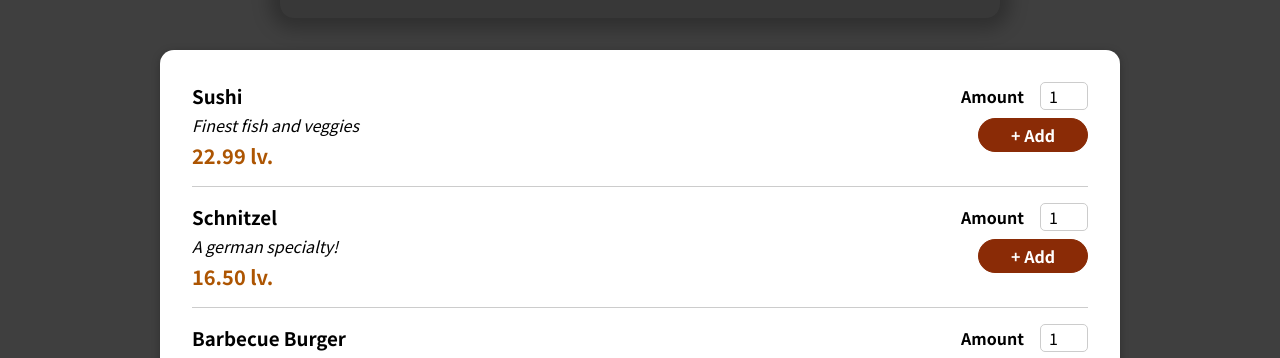
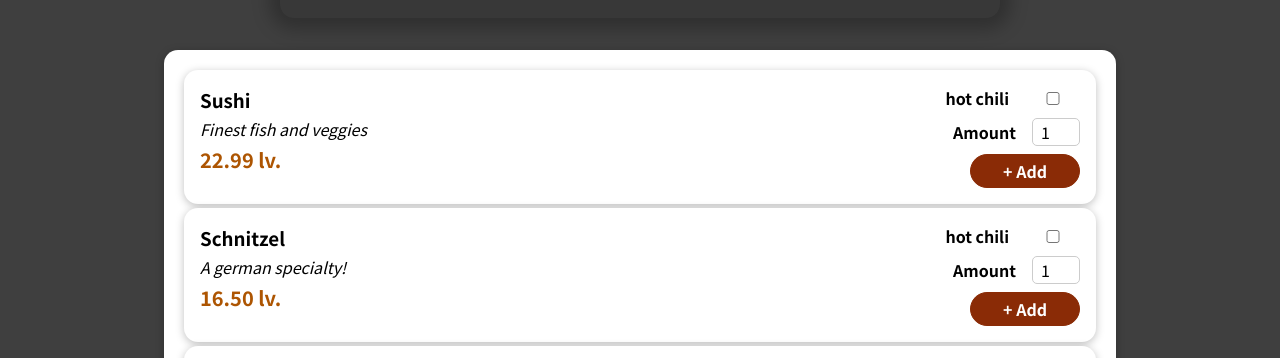
Before and after one commit to MrKolev/learning-project-React-5, a React (Create React App) app: page / in a window 1280 px wide. Shown: the part 455-813 px from the top of the page. Built offline with nearby package versions, Linux system fonts and the light colour scheme.

Commit message:
Adding a Cart Context

```diff
--- a/src/components/Meals/AvailableMeals.jsx
+++ b/src/components/Meals/AvailableMeals.jsx
@@ -12,7 +12,6 @@ export const AvailadleMeals = () => {
             price={meal.price}
             key={meal.id}
         />
-
     ));
 
     return <section className={styles.meals}>
--- a/src/components/Meals/MealsItem/MealItem.module.css
+++ b/src/components/Meals/MealsItem/MealItem.module.css
@@ -1,9 +1,12 @@
 .meal {
     display: flex;
     justify-content: space-between;
-    margin: 1rem;
-    padding-bottom: 1rem;
-    border-bottom: 1px solid #ccc;
+    /* border-bottom: 1px solid #ccc; */
+    padding: 1rem;
+    box-shadow: 0 2px 8px rgba(0, 0, 0, 0.25);
+    border-radius: 14px;
+    background-color: white;
+    margin: 4px;
   }
 
   .meal h3 {
--- a/src/components/Meals/MealsItem/MealItemForm.module.css
+++ b/src/components/Meals/MealsItem/MealItemForm.module.css
@@ -1,5 +1,7 @@
 .form {
     text-align: right;
+    width: 50%;
+
   }
 
   .form button {
--- a/src/components/Meals/MealsItem/MealsItem.jsx
+++ b/src/components/Meals/MealsItem/MealsItem.jsx
@@ -8,9 +8,9 @@ export const MealsItem = ({ name, description,price, id}) => {
             <div className={styles.description}>{description}</div>
             <div className={styles.price}>{`${price.toFixed(2)} lv.`}</div>
         </div>
-        <div>
+
         <MealItemForm id={id}/>
-        </div>
+
     </li>
 
 }
--- a/src/components/Meals/MealsItem/MealsItemForm.jsx
+++ b/src/components/Meals/MealsItem/MealsItemForm.jsx
@@ -1,8 +1,12 @@
 import { Input } from '../../UI/Input'
 import styles from './MealItemForm.module.css'
+import { OptionSheet } from './OptionSheet'
 
-export const MealItemForm = ({id}) => {
+export const MealItemForm = ({ id }) => {
+
     return <form className={styles.form}>
+        <OptionSheet id={id}/>
+        <div>
             <Input label="Amount" input={{
                 id: `amount_${id}`,
                 type: 'number',
@@ -12,6 +16,7 @@ export const MealItemForm = ({id}) => {
                 defaultValue: '1'
             }}
             />
+        </div>
         <button>+ Add</button>
     </form>
 }
--- /dev/null
+++ b/src/components/Meals/MealsItem/OptionSheet.jsx
@@ -0,0 +1,19 @@
+import { OPTION_SHEET } from "../dummy-meals";
+import { Input } from '../../UI/Input'
+
+export const OptionSheet = ({id}) => {
+    return (
+        <div>
+            <ul>
+                {OPTION_SHEET.map((option, index) => {
+                    return <li key={index}>
+                        <Input label={option} input={{
+                            id: `amount_${id}`,
+                            type: 'checkbox',
+                        }} />
+                    </li>
+                })}
+            </ul>
+        </div>
+    )
+}
--- a/src/components/Meals/dummy-meals.js
+++ b/src/components/Meals/dummy-meals.js
@@ -24,3 +24,6 @@ export const DUMMY_MEALS = [
       price: 18.99,
     },
   ];
+
+  export const OPTION_SHEET = ["hot chili"];
+  // "extra chese", "ketchup", "mayonnaise", "mustard",
--- a/src/components/UI/Card.module.css
+++ b/src/components/UI/Card.module.css
@@ -3,4 +3,5 @@
     box-shadow: 0 2px 8px rgba(0, 0, 0, 0.25);
     border-radius: 14px;
     background-color: white;
+    margin: 4px;
   }
--- a/src/components/UI/Input.module.css
+++ b/src/components/UI/Input.module.css
@@ -1,5 +1,5 @@
 .input {
-    display: flex;
+    display: inline-block;;
     align-items: center;
     margin-bottom: 0.5rem;
   }
--- /dev/null
+++ b/src/store/cart-context.jsx
@@ -0,0 +1,27 @@
+import React from "react";
+
+const CartContextComponent = React.createContext({
+    items: [],
+    totalAmount: 0,
+    addItem: (item) => { },
+    removeItem: (id) => { }
+});
+
+export const CartProvider = (props) => {
+    const addItemToCartHandler = item => { };
+
+    const removeItemFromCartHandler = id => { };
+
+    const CartContext = {
+        items: [],
+        totalAmount: 0,
+        addItem: addItemToCartHandler,
+        removeItem: removeItemFromCartHandler
+    }
+
+    return (
+        <CartContextComponent.Provider value={CartContext}>
+            {props.children}
+        </CartContextComponent.Provider>
+    )
+}
```
Also changed, not shown: src/App.jsx (+13 -12 lines), src/index.jsx (renamed from src/index.js). Lines whose indentation alone changed are shown as unchanged.
